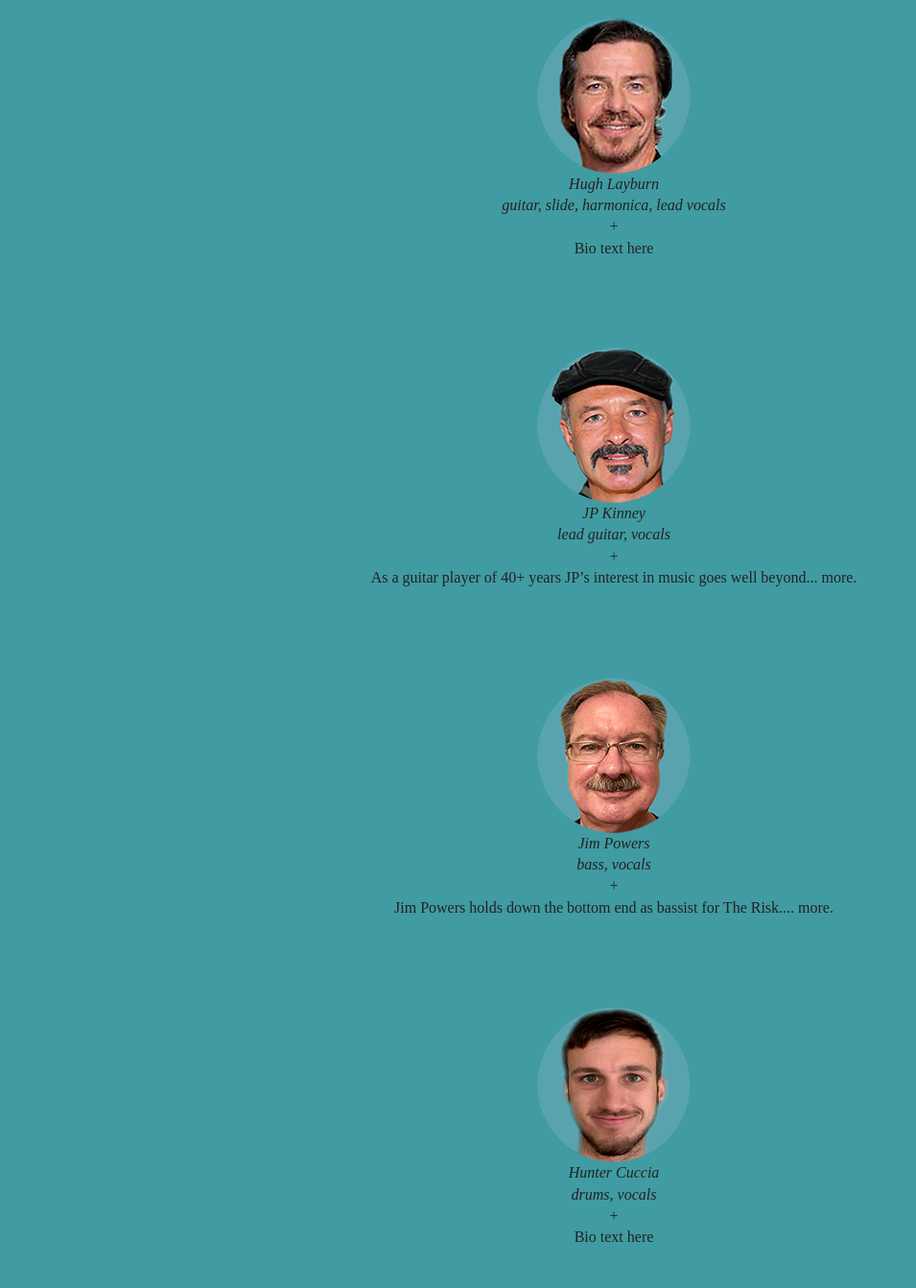
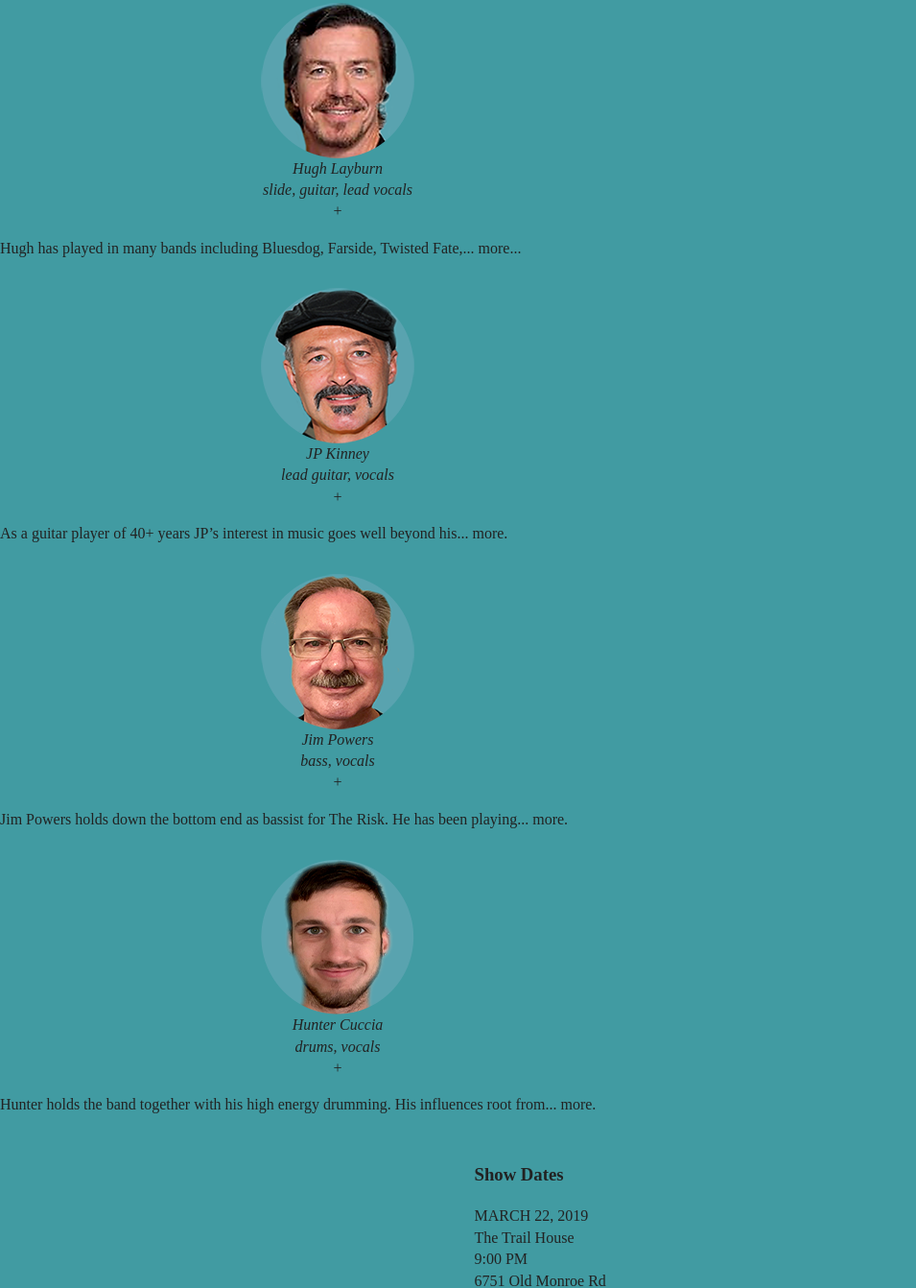
Before and after one commit to Kelly-L/The-Risk-Band, a plain HTML site: page index.html in a window 1280 px wide. Shown: the part 958-2300 px from the top of the page at 96% size, without its empty margins (0-955 px from the left). Drawn offline with nearby package versions, Linux system fonts and the light colour scheme.

Commit message:
STEP 5 OF 7: ADD BREAKPOINTS & WRITE YOUR CODE FOR TABLETS
refined the layout to customize for this website

```diff
--- a/index.html
+++ b/index.html
@@ -57,62 +57,71 @@
         <h2>Who We Are</h2>
 
           <div class="band-about">
+
             <article>
-             <p>The Risk Band is a Charlotte-based band playing classic rock live music in the southeast.  Formed in 2018, this up and coming band fills the room with live energy rock & roll with influences from Bad Company, Beatles, Rolling Stones, Led Zeppelin, Doobie Brothers, Tom Petty, David Bowie, Eddie Money and  more.</p>
+              <div class="band-about-description">
+                <p>The Risk Band is a Charlotte-based band playing classic rock live music in the southeast.  Formed in 2018, this up and coming band fills the room with live energy rock & roll with influences from Bad Company, Beatles, Rolling Stones, Led Zeppelin, Doobie Brothers, Tom Petty, David Bowie, Eddie Money and  more.</p>
+              </div>
 
-             <p>Coming from a variety of backgrounds, experience and genres, each member of The Risk, brings their own flavor and flair to the sound that together bring a positive vibe and synergy as a whole delivering great energy to any room or venue.  Take The Risk and book today for your venue or next event.</p>
+             <div class="band-about-description">
+               <p>Coming from a variety of backgrounds, experience and genres, each member of The Risk, brings their own flavor and flair to the sound that together bring a positive vibe and synergy as a whole delivering great energy to any room or venue.  Take The Risk and book today for your venue or next event.</p>
+              </div>
             </article>
           </div>
 
 
 
-        <div class="band-items">
+        <div class="band-member">
+
           <article>
-            <figure class="bio-photo">
+            <figure class="band-member-biophoto">
               <img src="images/profile-hugh.png">
                 <figcaption>
-                  Hugh Layburn<br>guitar, slide, harmonica, lead vocals<br>+
+                  Hugh Layburn<br>slide, guitar, lead vocals<br>+
                 </figcaption>
-             <p class="band-items-description">
-             Bio text here</p>
             </figure>
+            <div class="band-member-description"><p>Hugh has played in many bands including Bluesdog, Farside, Twisted Fate,... more...</p>
+            </div>
           </article>
 
           <article>
-            <figure class="bio-photo">
+            <figure class="band-member-biophoto">
               <img src="images/profile-jp.png">
                 <figcaption>
                   JP Kinney<br>lead guitar, vocals<br>+
                 </figcaption>
-             <p class="band-items-description">
-             As a guitar player of 40+ years JP’s interest in music goes well beyond... more.
+            </figure>
+            <div class="band-member-description"><p>As a guitar player of 40+ years JP’s interest in music goes well beyond his... more.
              </p>
-            </figure>
+            </div>
           </article>
 
           <article>
-            <figure class="bio-photo">
+            <figure class="band-member-biophoto">
               <img src="images/profile-jim.png">
                 <figcaption>
                   Jim Powers<br>bass, vocals<br>+
-                </figcaption >
-              <p class="band-items-description">
-              Jim Powers holds down the bottom end as bassist for The Risk.... more.</p>
+                </figcaption>
             </figure>
+            <div class="band-member-description">
+              <p>Jim Powers holds down the bottom end as bassist for The Risk. He has been playing...  more.</p>
+            </div>
           </article>
 
           <article>
-            <figure class="bio-photo">
+            <figure class="band-member-biophoto">
               <img src="images/profile-hunter.png">
                 <figcaption>
                   Hunter Cuccia<br>drums, vocals<br>+
                 </figcaption>
-              <p class="band-items-description">
-              Bio text here</p>
             </figure>
+            <div class="band-member-description">
+              <p>
+              Hunter holds the band together with his high energy drumming.  His influences root from... more.</p>
+            </div>
            </article>
 
-        </div><!--div band-items ends-->
+        </div><!--div band-member ends-->
 
       </div><!--div content-wrapper ends-->
 
@@ -130,7 +139,7 @@
         The Trail House<br>
         9:00 PM<br>
         6751 Old Monroe Rd<br>
-        Indian Trail, NC 28079
+        Indian Trail, NC 28079<br>
         (704) 776-4655<br>
         <a href="http://www.thetrailhouse.com" target="_blank">www,thetrailhouse.com</a>
       </div><!-- div shows-description ends-->
@@ -166,14 +175,16 @@
 
       <div class="footer-content">
 
-        <address class="contact">
+        <div class="contact">
           <h3>Contact</h3>
-          (704) 750-8210<br>
+          <address>
+           (704) 750-8210<br>
           <a href="mailto:hugh@therisk.band">hugh@therisk.band</a>
-        </address>
+          </address>
+        </div>
 
         <div class="social">
-
+          <h3>Let's Get Social</h3>
           <div class="social-icons">
             <a href="https://www.facebook.com/theriskbandlive/" target"_blank"><img src="images/sm-faceook.png" alt="facebook"></a></li>
             <a href="" target"_blank"><img src="images/sm-youtube.png" alt="youtube"></a>
```
